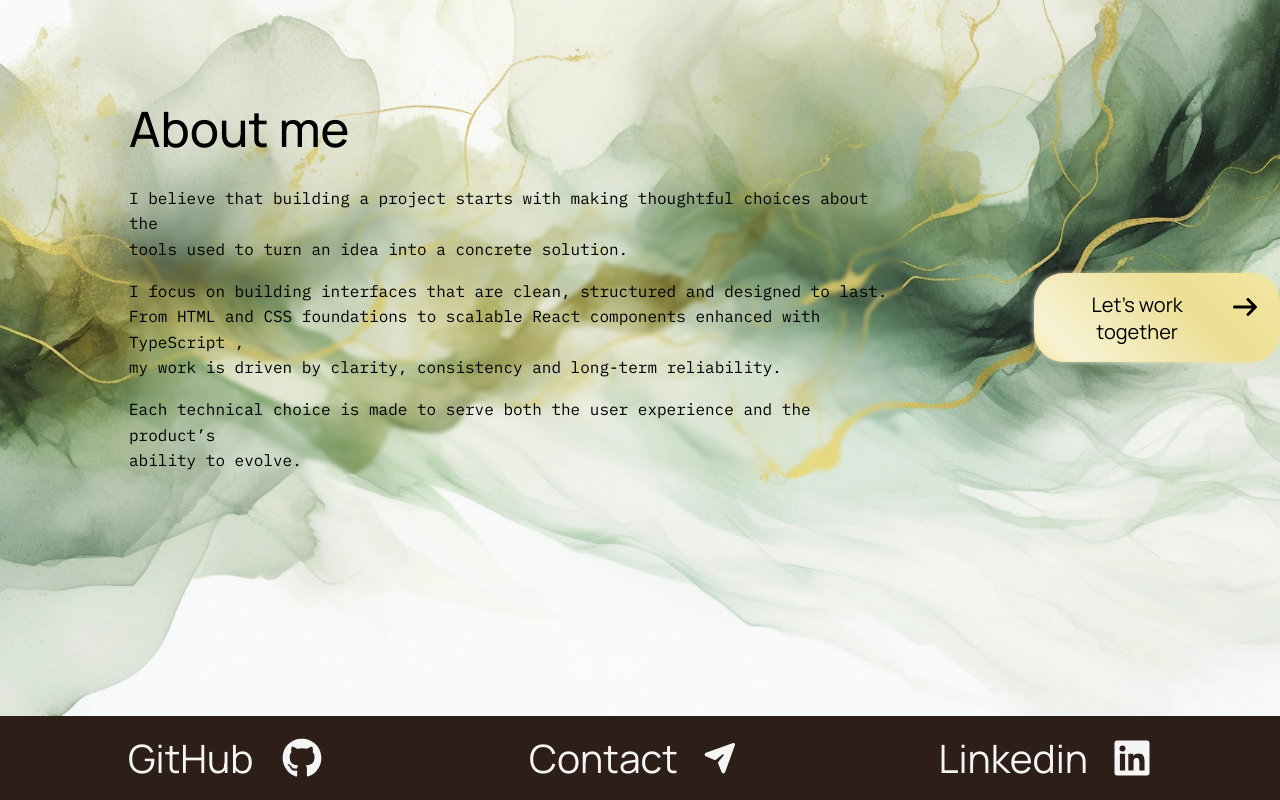
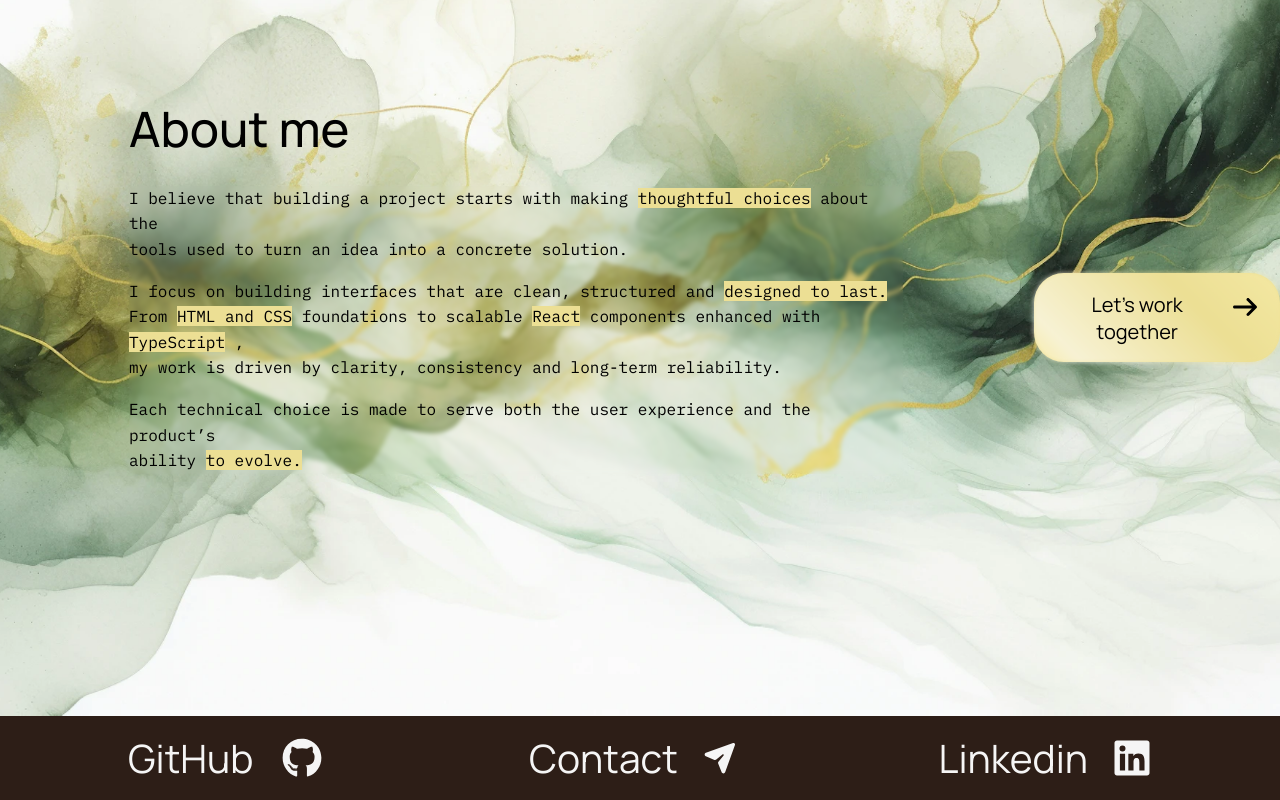
Before and after one commit to OkapiAndromede/Portfolio, a React (Vite) app: page / in a window 1280 px wide. Shown: the part 4994-5794 px from the top of the page. Built offline with nearby package versions, Linux system fonts and the light colour scheme; a web font is replaced by a local one.

Commit message:
style (about section) : improvement of about section style

```diff
--- a/src/pages/home/Home.module.scss
+++ b/src/pages/home/Home.module.scss
@@ -191,15 +191,16 @@
     backdrop-filter: blur(5px);
     @media (min-width: 768px) {
       font-size: variable.$fs-body;
-      backdrop-filter: blur(2px);
     }
     @media (768px <= width <= 1024px) {
       margin: 48px 0px;
       padding: 0 48px;
+      backdrop-filter: blur(5px);
     }
     @media (min-width: 1025px) {
       padding: 0px;
       margin: 24px 131px 0px 129px;
+      backdrop-filter: blur(2px);
     }
     &--core,
     &--conclusion {
@@ -218,4 +219,7 @@
       }
     }
   }
+  .highlight {
+    background-color: variable.$tertiary-color;
+  }
 }
```
